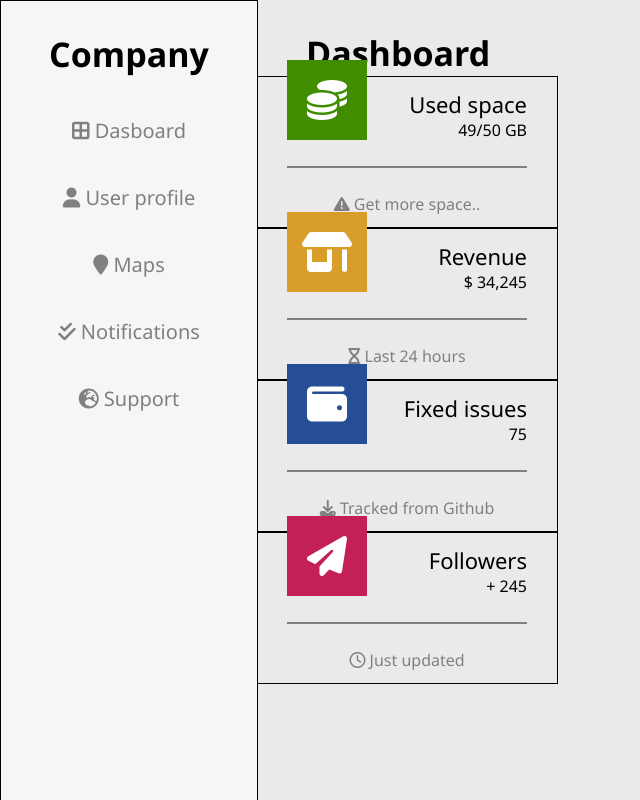
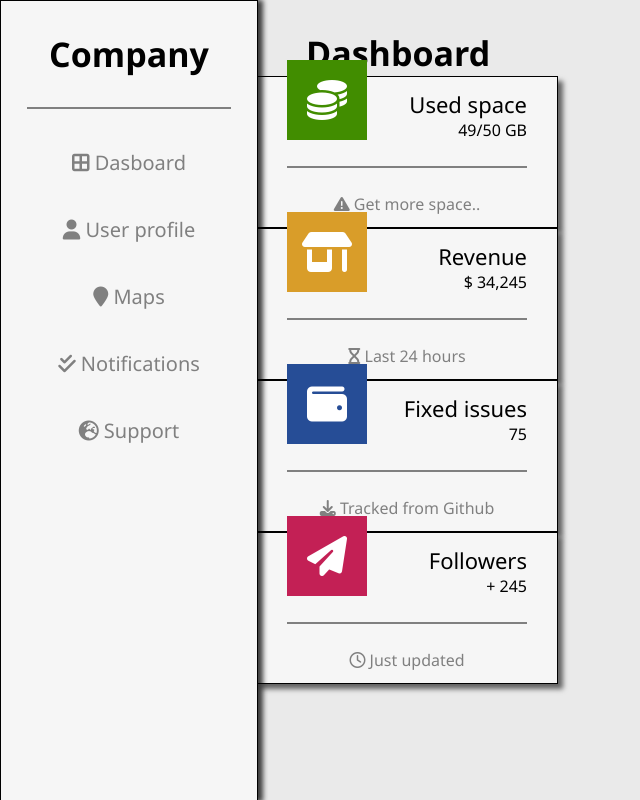
Before and after one commit to andreyk1n/Exam-task-1, a plain HTML site: page index.html in a window 1280 px wide. Shown: the whole page, without its empty margins (0-640 px from the left). Drawn offline with Linux system fonts and the light colour scheme.

Commit message:
sth css fix

```diff
--- a/index.html
+++ b/index.html
@@ -14,7 +14,10 @@
         <!-- sidebar -->
         <div class="sidebar">
             <div class="sidebar-content">
-                <div class="sidebar-title"><p class="title">Company</p></div>
+                <div class="sidebar-title">
+                    <p class="title">Company</p>
+                    <div class="custom-hr"></div>
+                </div>
                 <div class="sidebar-nav">
                     <div class="sidebar-nav-item"><a class="nav-link" href="#"><i class="fa-solid fa-border-all dashboard-icon"></i> Dasboard</a></div>
                     <div class="sidebar-nav-item"><a class="nav-link" href="#"><i class="fa-solid fa-user"></i> User profile</a></div>
@@ -28,10 +31,11 @@
         <div class="main-content">
             <div class="main-content-title">
                 <p class="title">Dashboard</p>
+
             </div>
             <div class="main-content-container">
                 <!-- 1 -->
-                <div class="first-type-card">
+                <div class="first-type-card first-card1">
                     <div class="first-type-card-row1">
                         <div class="used-space-icon"><i class="fa-solid fa-coins used-icon"></i></div>
                         <div class="first-type-text">
@@ -43,7 +47,7 @@
                     <div class="get-more"><a href="#"><i class="fa-solid fa-triangle-exclamation"></i> Get more space..</a></div>
                 </div>
                 <!-- 2 -->
-                <div class="first-type-card">
+                <div class="first-type-card first-card2">
                     <div class="first-type-card-row1">
                         <div class="revenue-icon"><i class="fa-solid fa-shop"></i></div>
                         <div class="first-type-text">
@@ -55,7 +59,7 @@
                     <div class="get-more"><a href="#"><i class="fa-solid fa-hourglass"></i> Last 24 hours</a></div>
                 </div>
                 <!-- 3 -->
-                <div class="first-type-card">
+                <div class="first-type-card first-card3">
                     <div class="first-type-card-row1">
                         <div class="issues-icon"><i class="fa-solid fa-wallet"></i></div>
                         <div class="first-type-text">
@@ -67,7 +71,7 @@
                     <div class="get-more"><a href="#"><i class="fa-solid fa-download"></i> Tracked from Github</a></div>
                 </div>
                 <!-- 4 -->
-                <div class="first-type-card">
+                <div class="first-type-card first-card4">
                     <div class="first-type-card-row1">
                         <div class="followers-icon"><i class="fa-solid fa-paper-plane"></i></div>
                         <div class="first-type-text">
--- a/style.css
+++ b/style.css
@@ -32,10 +32,13 @@ html {
     height: 100vh;
     border: 1px solid black;
     background-color: #f6f6f6;
+    box-shadow: 5px 0px 5px 0px rgba(0,0,0,0.75);
 }
 
 .sidebar-title {
     display: flex;
+    flex-direction: column;
+    gap: 30px;
     justify-content: center;
     align-items: center;
     padding-bottom: 30px;
@@ -106,6 +109,8 @@ html {
     flex-direction: column;
     justify-content: space-around;
     align-items: center;
+    background-color: #f6f6f6;
+    box-shadow: 5px 5px 5px 0px rgba(0,0,0,0.58);
 }
 
 .used-space-icon {
```
